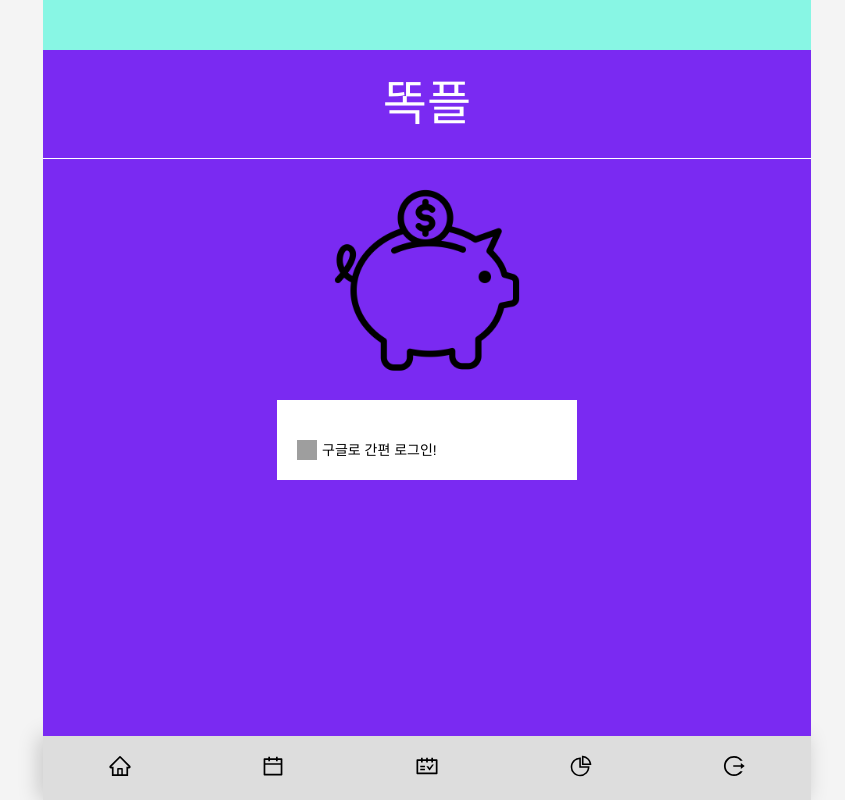
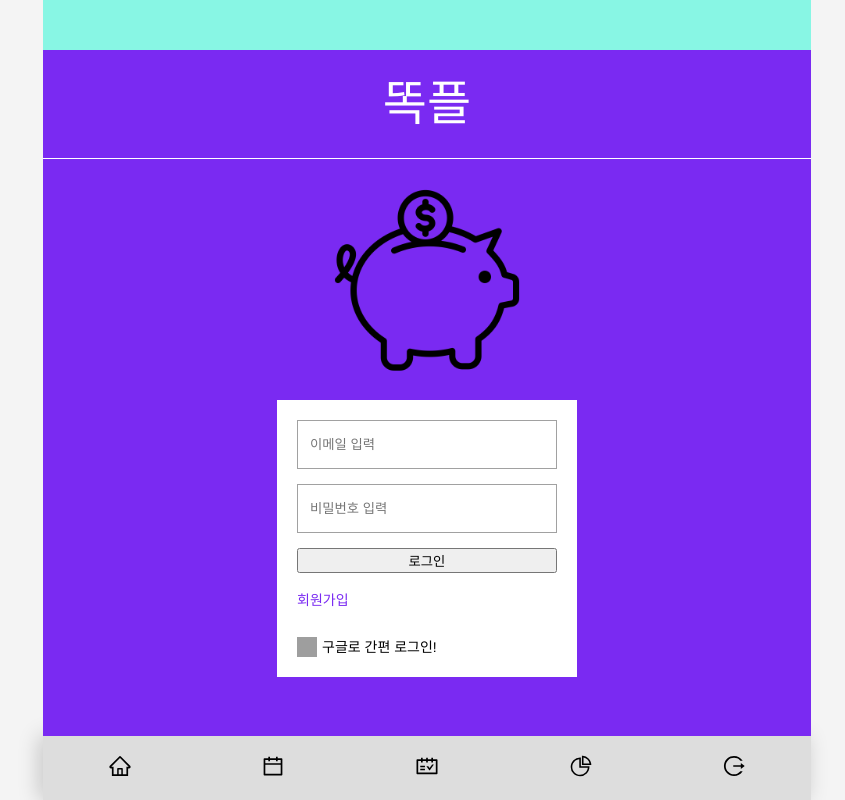
Before and after one commit to FC-TOY-10/ddock-ple, a React (Vite) app: page /login in a window 1280 px wide. Shown: the whole page, without its empty margins (213-1058 px from the left). Built offline with nearby package versions, Linux system fonts and the light colour scheme; no server answers; grey boxes are pictures that could not be loaded.

Commit message:
회원가입 + input 컴포넌트 추가 + email 로그인 추가

```diff
--- a/src/components/common/Button.tsx
+++ b/src/components/common/Button.tsx
@@ -5,7 +5,7 @@ interface ButtonProps {
   secondary?: boolean;
   value?: string;
   onClick?: (
-    event: React.MouseEvent<HTMLButtonElement, MouseEvent>
+    event?: React.MouseEvent<HTMLButtonElement, MouseEvent>
   ) => void | Promise<void>;
   disabled?: boolean;
   submit?: boolean;
--- /dev/null
+++ b/src/components/common/Input.tsx
@@ -0,0 +1,47 @@
+import React from 'react';
+import styled from 'styled-components';
+
+interface InputProps {
+  maxLength?: number;
+  placeholder?: string;
+  type?: string;
+  name?: string;
+  value?: string | number;
+  id?: string;
+  onChange?: (event: React.ChangeEvent<HTMLInputElement>) => void;
+  required?
+  className?: string;
+}
+
+export const Input = ({
+  placeholder,
+  type,
+  name,
+  value,
+  maxLength,
+  onChange,
+  className,
+}: InputProps) => {
+  return (
+    <StyledInput
+      maxLength={maxLength}
+      placeholder={placeholder}
+      type={type}
+      id={name}
+      name={name}
+      value={value}
+      onChange={onChange}
+      className={className}
+    />
+  );
+}
+
+const StyledInput = styled.input`
+  width: 100%;
+  padding: 1rem 0.75rem;
+  margin-bottom: 5px;
+  border: 1px solid #A1A1A1;
+  &:focus {
+    outline: none;
+  }
+`;
--- a/src/components/common/index.ts
+++ b/src/components/common/index.ts
@@ -3,3 +3,4 @@ export * from 'components/common/BottomNav'
 export * from 'components/common/Header'
 export * from 'components/common/Button'
 export * from 'components/common/Modal'
+export * from 'components/common/Input'
--- a/src/components/home/HomeModal.tsx
+++ b/src/components/home/HomeModal.tsx
@@ -1,5 +1,5 @@
 import { Modal } from "../common/Modal";
-import styled from 'styled-components';
+import { Input } from '@/components'
 
 export const HomeModal = ({ setGoal, closeModal }) => {
 
@@ -21,10 +21,3 @@ export const HomeModal = ({ setGoal, closeModal }) => {
     </Modal>
   );
 };
-
-const Input = styled.input`
-  padding: 8px;
-  margin-top: 10px;
-  border: 2px solid #ccc;
-  border-radius: 4px;
-`;
--- a/src/components/login/AuthGuard.tsx
+++ b/src/components/login/AuthGuard.tsx
@@ -14,6 +14,7 @@ export const AuthGuard = ({ children, fallback = <Navigate to="/login" /> }: Aut
 
   const auth = getAuth();
 
+  // 인증 상태 확인
   useEffect(() => {
     onAuthStateChanged(auth, (user) => {
       setIsLoggedIn(Boolean(user));
--- a/src/components/login/Login.tsx
+++ b/src/components/login/Login.tsx
@@ -1,17 +1,23 @@
 import styled from 'styled-components'
 import { useEffect, useState } from 'react'
-import { useNavigate } from 'react-router-dom';
-import { getAuth, GoogleAuthProvider, onAuthStateChanged, signInWithPopup } from 'firebase/auth';
+import { useNavigate, Link } from 'react-router-dom';
+import { getAuth, GoogleAuthProvider, onAuthStateChanged, signInWithPopup, signInWithEmailAndPassword } from 'firebase/auth';
+import { Input } from '@/components'
 
 export const Login = () => {
   const auth = getAuth();
   const provider = new GoogleAuthProvider();
   const navigate = useNavigate();
-
+  // 초기 사용자 데이터 설정
   const initialUserData = localStorage.getItem('userData') ?
   JSON.parse(localStorage.getItem('userData') || '{}') : {};
+
   const [userData, setUserData] = useState(initialUserData);
 
+  const [loginEmail, setLoginEmail] = useState("");
+  const [loginPassword, setLoginPassword] = useState("");
+
+  // 로그인 상태 확인 후 페이지 이동
   useEffect(() => {
     onAuthStateChanged(auth, (user) => {
       if (user) {
@@ -22,6 +28,7 @@ export const Login = () => {
     })
   }, [auth, navigate])
 
+  // 구글 로그인 처리
   const handleAuth = () => {
     signInWithPopup(auth, provider)
       .then(result => {
@@ -33,12 +40,39 @@ export const Login = () => {
       })
   }
 
+  // 이메일 로그인 처리
+  const emailLogin = () => {
+    signInWithEmailAndPassword(auth, loginEmail, loginPassword)
+      .then(result => {
+        setUserData(result.user);
+        localStorage.setItem("userData", JSON.stringify(result.user));
+      })
+      .catch(error => {
+        console.log(error);
+      })
+  };
+
   return (
     <Container>
       <Title>똑플</Title>
       <Line />
       <MainLogo src="/free-icon-piggy-bank-7549126.png" alt="돼지 로고" />
       <Box>
+        <Input
+          type="email"
+          placeholder="이메일 입력"
+          onChange={(e) => {
+            setLoginEmail(e.target.value);
+        }}/>
+        <Input
+          type="password"
+          placeholder="비밀번호 입력"
+          onChange={(e) => {
+            setLoginPassword(e.target.value);
+        }}/>
+        <button onClick={emailLogin}>로그인</button>
+
+        <SignUpLink to="/login/signup">회원가입</SignUpLink>
         <GoogleLogin onClick={handleAuth}>
           <GoogleLogo src="https://upload.wikimedia.org/wikipedia/commons/5/53/Google_%22G%22_Logo.svg" alt="구글 로고" />
           <span>구글로 간편 로그인!</span>
@@ -91,6 +125,18 @@ const Box = styled.div`
   top: 350px;
 `;
 
+const SignUpLink = styled(Link)`
+  font-size: 14px;
+  color: #7A2AF2;
+  text-decoration: none;
+  margin-top: 10px;
+  cursor: pointer;
+
+  &:hover {
+    text-decoration: underline;
+  }
+`;
+
 const GoogleLogin = styled.div`
   display: flex;
   align-items: center;
--- a/src/components/login/Logout.tsx
+++ b/src/components/login/Logout.tsx
@@ -6,19 +6,21 @@ import { getAuth, signOut } from 'firebase/auth';
 export const Logout = () => {
   const auth = getAuth();
   const navigate = useNavigate();
-
+  // 초기 사용자 데이터 설정
   const initialUserData = localStorage.getItem('userData')
     ? JSON.parse(localStorage.getItem('userData') || '{}')
     : {};
 
   const [userData, setUserData] = useState(initialUserData);
 
+  // 사용자 데이터 확인 및 업데이트
   useEffect(() => {
     if (!userData.displayName) {
       setUserData(JSON.parse(localStorage.getItem('userData') || '{}'));
     }
   }, []);
 
+  // 로그아웃 처리
   const handleLogOut = () => {
     signOut(auth);
     setUserData({});
@@ -28,9 +30,9 @@ export const Logout = () => {
 
   return (
     <>
-      {userData.displayName && (
+      {userData.email && (
         <User>
-          <Name>{userData.displayName}님</Name>
+          <Name>{userData.email}님</Name>
           <Out onClick={handleLogOut}> 로그아웃 </Out>
         </User>
       )}
@@ -41,7 +43,7 @@ export const Logout = () => {
 
 const User = styled.div`
   height: 50px;
-  width: 30%;
+  width: 40%;
   display: flex;
   align-items: center;
   justify-content: center;
--- /dev/null
+++ b/src/components/login/SignUp.tsx
@@ -0,0 +1,99 @@
+import { useState } from "react";
+import { useNavigate } from "react-router-dom";
+import { createUserWithEmailAndPassword, getAuth, sendEmailVerification, signOut } from "firebase/auth";
+import {Input} from '@/components'
+import styled  from 'styled-components';
+
+export const SignUp = () => {
+  const [registerEmail, setRegisterEmail] = useState("");
+  const [registerPassword, setRegisterPassword] = useState("");
+  const auth = getAuth();
+  const navigate = useNavigate();
+
+  // 회원가입 기능
+  const register = async () => {
+    //이메일, 패스워드 넣으면
+    await createUserWithEmailAndPassword(
+      auth,
+      registerEmail,
+      registerPassword
+    );
+    // 인증 메일, 로그인 화면으로 이동
+    if (auth.currentUser) {
+      await sendEmailVerification(auth.currentUser);
+      await signOut(auth);
+      navigate("/login");
+      alert("인증 메일 날아감");
+    } else {
+      alert("메일이 없음");
+    }
+  };
+
+  return (
+    <Container>
+      <Title>똑플</Title>
+      <Line />
+      <MainLogo src="/free-icon-piggy-bank-7549126.png" alt="돼지 로고" />
+      <Box>
+        <Input
+          type="email"
+          placeholder="이메일 입력"
+          onChange={(e) => {
+            setRegisterEmail(e.target.value);
+          }}
+        />
+        <Input
+          type="password"
+          placeholder="비밀번호 입력"
+          onChange={(e) => {
+            setRegisterPassword(e.target.value);
+          }}
+        />
+        <button onClick={register}>회원가입</button>
+      </Box>
+    </Container>
+  );
+  }
+
+const Container = styled.div`
+  width: 768px;
+  margin-left: auto;
+  margin-right: auto;
+  height: calc(100vh - 114px);
+  display: flex;
+  align-items: center;
+  flex-direction: column;
+  background-color: #7A2AF2;
+  position: relative;
+  `;
+
+const Title = styled.h1`
+  font-size: 48px;
+  margin-top: 30px;
+  color: white;
+  `;
+
+const Line = styled.div`
+  width: 100%;
+  height: 1px;
+  background-color: white;
+  margin-top: 30px;
+  `;
+
+const MainLogo = styled.img`
+  width: 200px;
+  height: 200px;
+  position: absolute;
+  top: 130px;
+  `;
+
+const Box = styled.div`
+  background-color: white;
+  width: 300px;
+  padding: 20px;
+  display: flex;
+  flex-direction: column;
+  gap: 10px;
+  position: absolute;
+  top: 350px;
+  `;
--- a/src/components/login/index.ts
+++ b/src/components/login/index.ts
@@ -1,3 +1,4 @@
 export * from 'components/login/AuthGuard'
 export * from 'components/login/Login'
 export * from 'components/login/Logout'
+export * from 'components/login/SignUp'
--- a/src/components/weekly/UpdateModal.tsx
+++ b/src/components/weekly/UpdateModal.tsx
@@ -2,6 +2,7 @@ import { Modal } from '../common';
 import styled from 'styled-components';
 import { useState,FormEvent, ChangeEvent } from 'react';
 import { Calendar, ExpenseData } from '@/types';
+import { Input } from '@/components';
 
 type UpdateModalProps = {
   closeModal: () => void;
@@ -33,17 +34,17 @@ export const UpdateModal = ({ closeModal, expense, onUpdate }:UpdateModalProps)
 
   return (
     <Modal closeModal={closeModal}>
-      <form onSubmit={handleSubmit}>
+      <form onSubmit={handleSubmit} style={{ display: "flex", flexDirection: "column" }}>
         {/* 금액 수정란 */}
         <label htmlFor="amount">금액: </label>
-        <Input
+        <CustomInput
           type="number"
           id="amount"
           value={amount}
           onChange={(e: ChangeEvent<HTMLInputElement>) => setAmount(e.target.value)}
           placeholder='금액을 입력하세요'
           required
-        />
+        /><br/>
         {/* 카테고리 수정란 */}
         <label htmlFor="category">카테고리: </label>
         <CategorySelect
@@ -68,17 +69,18 @@ export const UpdateModal = ({ closeModal, expense, onUpdate }:UpdateModalProps)
   );
 };
 
-const Input = styled.input`
-  padding: 8px;
-  margin-top: 10px;
-  border: 2px solid #ccc;
-  border-radius: 4px;
+const CustomInput = styled(Input)`
+  margin-top: 5px;
 `;
 
 const CategorySelect = styled.select`
-  padding: 8px;
-  margin-top: 10px;
-  border: 2px solid #ccc;
-  border-radius: 4px;
+  width: 100%;
+  margin-top: 5px;
+  padding: 1rem 0.75rem;
+  margin-bottom: 5px;
+  border: 1px solid #A1A1A1;
   cursor: pointer;
+  &:focus {
+    outline: none;
+  }
 `;
--- a/src/pages/App.tsx
+++ b/src/pages/App.tsx
@@ -1,6 +1,7 @@
 import { Route, Routes } from 'react-router-dom'
 import { Layout, Layout2, AuthGuard } from 'components/index'
 import { HomePage, WeeklyPage, Chart, Monthly, LoginPage } from 'pages/index'
+import { SignUp } from 'components/index'
 
 
 export const App = () => {
@@ -9,9 +10,12 @@ export const App = () => {
       <Route
         path="/login"
         element={<Layout />}>
-      <Route
-        index
-        element={<LoginPage />}/>
+        <Route
+          index
+          element={<LoginPage />}/>
+        <Route
+          path="signup"
+          element={<SignUp />}/>
       </Route>
 
       <Route element={<AuthGuard><Layout2 /></AuthGuard>}>
--- a/src/pages/LoginPage.tsx
+++ b/src/pages/LoginPage.tsx
@@ -1,4 +1,4 @@
-import { Login } from "@/components";
+import { Login, SignUp } from "@/components";
 
 export const LoginPage = () => {
 
```
